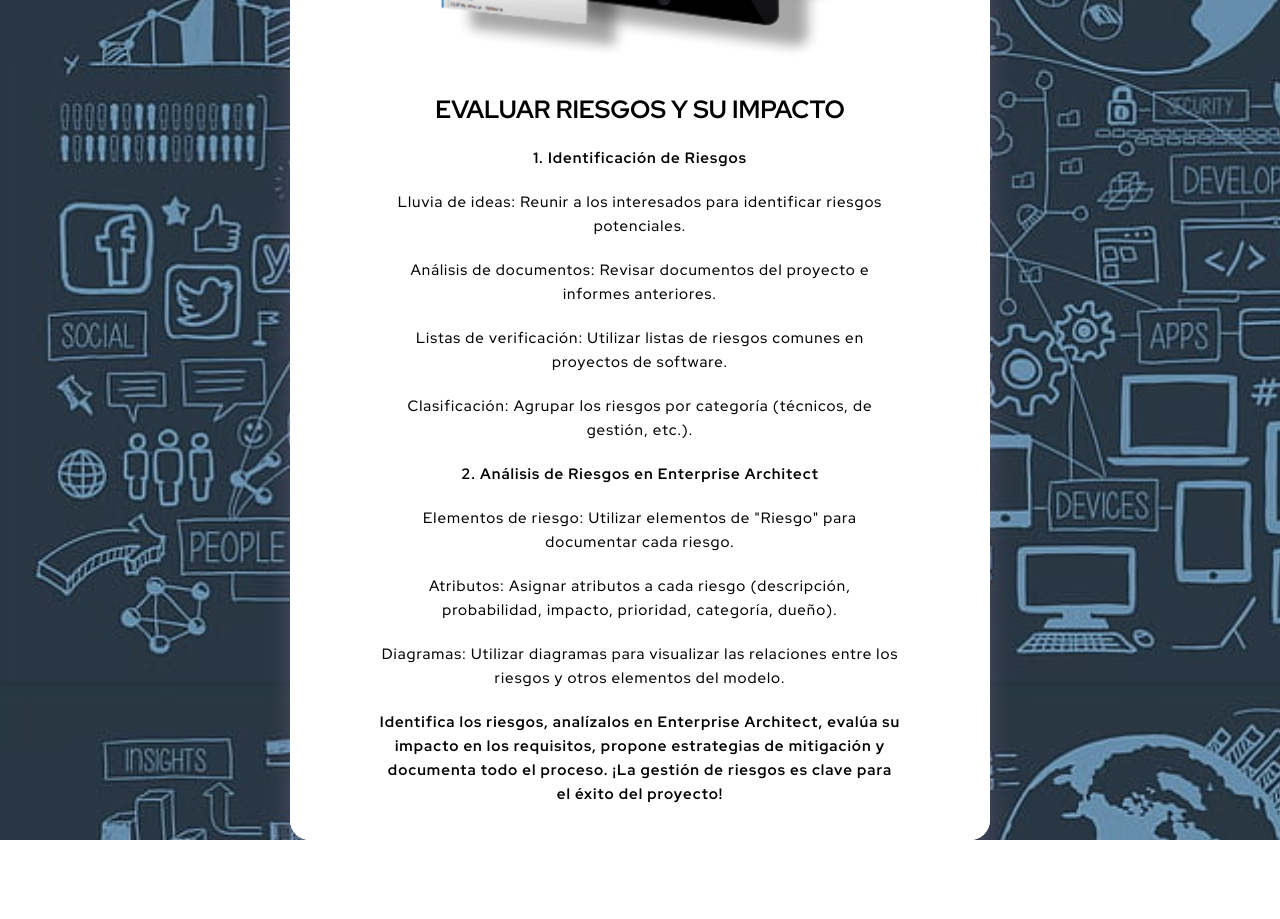
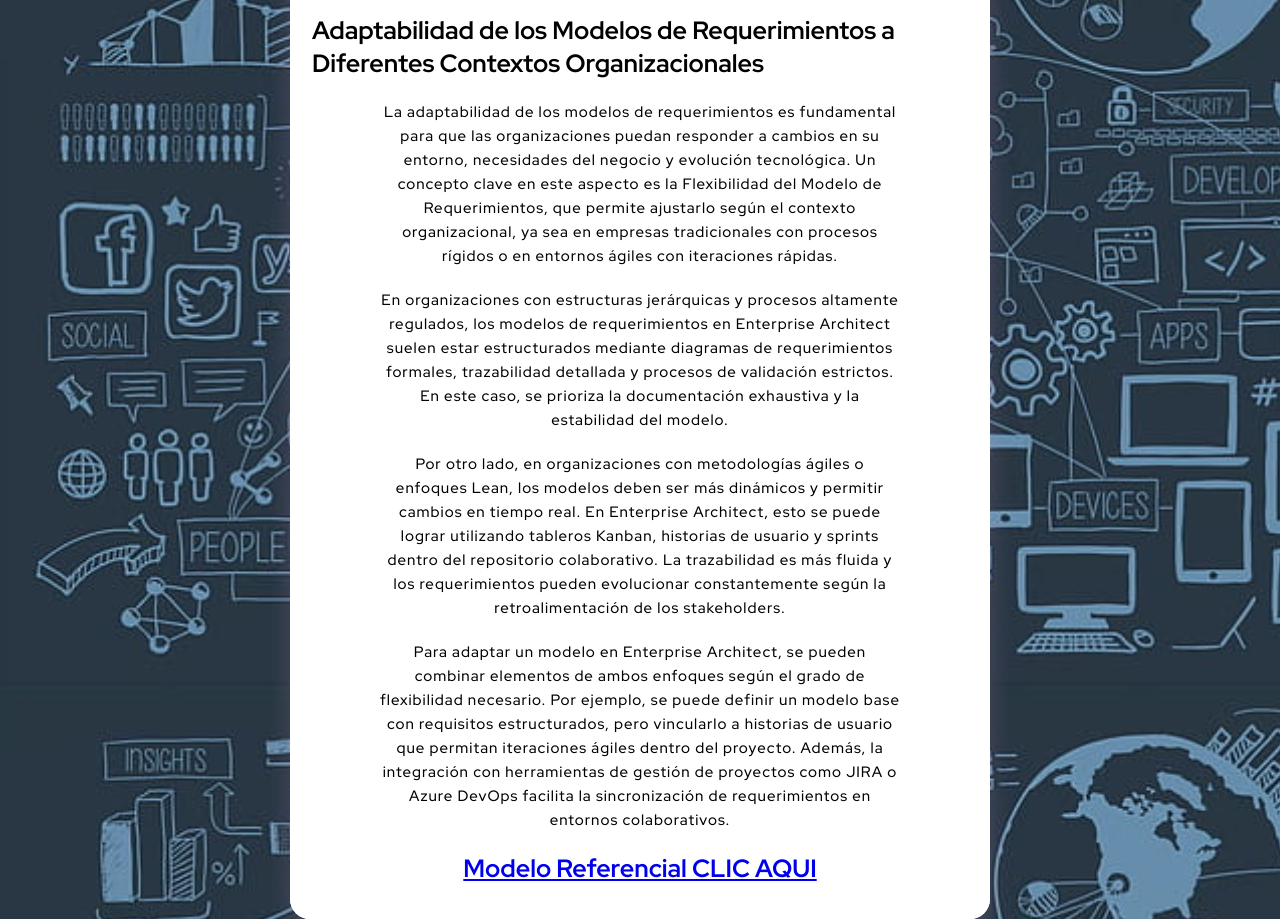
Before and after one commit to Gomball2387/web, a plain HTML site: page venta12/index.html in a window 1280 px wide. Shown: the part 278-1197 px from the top of the page. Before the commit the page ends 1118 px from the top, so only its background shows below. Drawn offline with Linux system fonts and the light colour scheme.

Commit message:
Add files via upload

```diff
--- a/venta12/index.html
+++ b/venta12/index.html
@@ -27,19 +27,16 @@
             </picture>
           </div>
           <div class="content-info">
-            <h1>EVALUAR RIESGOS Y SU IMPACTO </h1>
-            <h2 class="order-info">1. Identificación de Riesgos </h2>
-            <P class="order-info"> Lluvia de ideas: Reunir a los interesados para identificar riesgos potenciales.</P>
-            <P class="order-info"> Análisis de documentos: Revisar documentos del proyecto e informes anteriores.</P>
-            <P class="order-info"> Listas de verificación: Utilizar listas de riesgos comunes en proyectos de software.</P>
-            <P class="order-info"> Clasificación: Agrupar los riesgos por categoría (técnicos, de gestión, etc.).</P>
+            <h1>Adaptabilidad de los Modelos de Requerimientos a Diferentes Contextos Organizacionales </h1>
 
-        <h2 class="order-info">2. Análisis de Riesgos en Enterprise Architect</h2>
-        <P class="order-info"> Elementos de riesgo: Utilizar elementos de "Riesgo" para documentar cada riesgo.</P>
-        <P class="order-info"> Atributos: Asignar atributos a cada riesgo (descripción, probabilidad, impacto, prioridad, categoría, dueño).</P>
-        <P class="order-info"> Diagramas: Utilizar diagramas para visualizar las relaciones entre los riesgos y otros elementos del modelo.</P>
-        <h2 class="order-info">Identifica los riesgos, analízalos en Enterprise Architect, evalúa su impacto en los requisitos, propone estrategias
-          de mitigación y documenta todo el proceso. ¡La gestión de riesgos es clave para el éxito del proyecto!</h2>
+            <P class="order-info"> La adaptabilidad de los modelos de requerimientos es fundamental para que las organizaciones puedan responder a cambios en su entorno, necesidades del negocio y evolución tecnológica. Un concepto clave en este aspecto es la Flexibilidad del Modelo de Requerimientos, que permite ajustarlo según el contexto organizacional, ya sea en empresas tradicionales con procesos rígidos o en entornos ágiles con iteraciones rápidas.</P>
+            <P class="order-info"> En organizaciones con estructuras jerárquicas y procesos altamente regulados, los modelos de requerimientos en Enterprise Architect suelen estar estructurados mediante diagramas de requerimientos formales, trazabilidad detallada y procesos de validación estrictos. En este caso, se prioriza la documentación exhaustiva y la estabilidad del modelo.</P>
+            <P class="order-info"> Por otro lado, en organizaciones con metodologías ágiles o enfoques Lean, los modelos deben ser más dinámicos y permitir cambios en tiempo real. En Enterprise Architect, esto se puede lograr utilizando tableros Kanban, historias de usuario y sprints dentro del repositorio colaborativo. La trazabilidad es más fluida y los requerimientos pueden evolucionar constantemente según la retroalimentación de los stakeholders.</P>
+            <P class="order-info"> Para adaptar un modelo en Enterprise Architect, se pueden combinar elementos de ambos enfoques según el grado de flexibilidad necesario. Por ejemplo, se puede definir un modelo base con requisitos estructurados, pero vincularlo a historias de usuario que permitan iteraciones ágiles dentro del proyecto. Además, la integración con herramientas de gestión de proyectos como JIRA o Azure DevOps facilita la sincronización de requerimientos en entornos colaborativos.</P>
+            <div class="servicio-ind">
+              <a href="https://ws001.sspa.juntadeandalucia.es/confluence/display/GOBP/Modelado+Enterprise+Architect"><h1> Modelo Referencial CLIC AQUI </h1></a>
+
+          </div>
       </div>
         </div>
       </div>
```
Also changed, not shown: index.html (+1 -1 lines), venta12/img2/img4.png (added).
